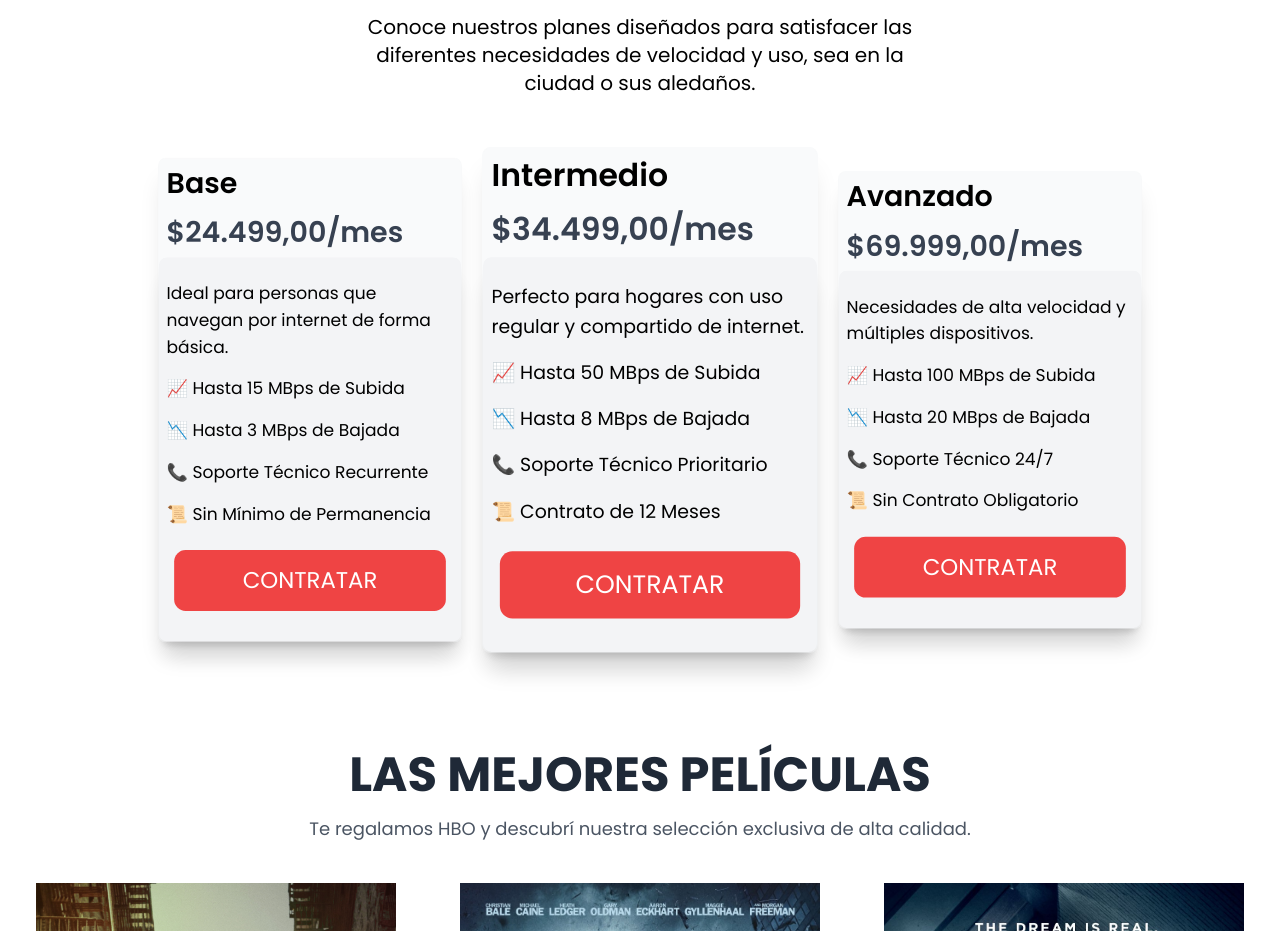
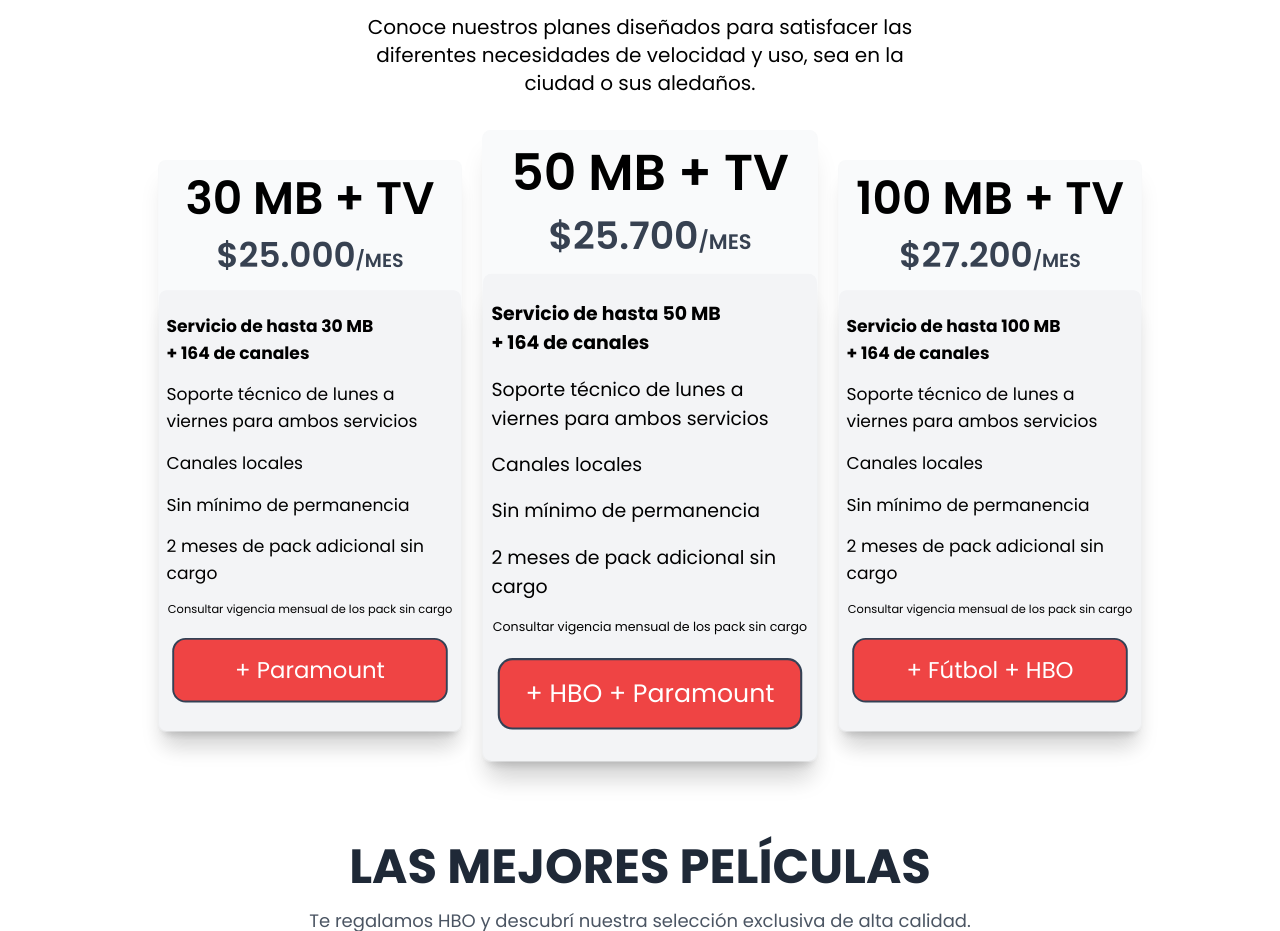
Before and after one commit to SoftFusion-Technologies/ep-cornaglia-ofi, a React (Vite) app: page / in a window 1280 px wide. Shown: the part 2720-3651 px from the top of the page. Built offline with nearby package versions, Linux system fonts and the light colour scheme.

Commit message:
Modified Pricing & Pricing Card

```diff
--- a/src/Components/Cards/PricingCard.jsx
+++ b/src/Components/Cards/PricingCard.jsx
@@ -8,9 +8,17 @@ AOS.init();
 const PricingCard = ({
   plan = 'Ejemplo',
   price = '$000.00/mes',
-  description = 'Lore ipsum',
-  featuresList = [1, 2, 3, 4],
-  isMostPopular = false
+  mainFeature = "Servicio de hasta MB + 164 de canales",
+  channels = "+ 164 de canales",
+  featuresList = [
+    "Soporte técnico de lunes a viernes para ambos servicios",
+    "Canales locales",
+    "Sin mínimo de permanencia",
+    "2 meses de pack adicional sin cargo"
+  ],
+  isMostPopular = false,
+  consult = "Consultar vigencia mensual de los pack sin cargo",
+  contract = "Contratar"
 }) => {
   return (
     <div
@@ -21,28 +29,30 @@ const PricingCard = ({
                 : 'scale-95 transform'
               }`}
     >
-      <div className="text-3xl font-semibold">
-        <h1 className="p-2">{plan}</h1>
-        <h2 className="p-2 text-gray-700">{price}</h2>
+      <div className="text-3xl font-semibold text-center">
+        <h1 className="py-4 text-5xl ">{plan}</h1>
+        <h2 className="pb-4 text-gray-700 text-4xl">{price}<span className='text-xl'>/MES</span></h2>
       </div>
       <div className="text-lg bg-gray-100 border-gray-200 border-opacity-10 rounded-lg shadow-xl py-4">
-        <p className="p-2">{description}</p>
+
         <ul>
-          <li className="p-2">&#128200; {featuresList[0]}</li>
-          <li className="p-2">&#128201; {featuresList[1]}</li>
-          <li className="p-2">&#128222; {featuresList[2]}</li>
-          <li className="p-2">&#128220; {featuresList[3]}</li>
+          <li className="p-2 font-bold">{mainFeature} <br></br>{channels}</li>
+          <li className="p-2">{featuresList[0]}</li>
+          <li className="p-2">{featuresList[1]}</li>
+          <li className="p-2">{featuresList[2]}</li>
+          <li className="p-2">{featuresList[3]}</li>
+          <li className="p-2 text-xs text-center">{consult}</li>
         </ul>
         <div className="flex justify-center items-center">
         <button
-            className={`m-4 py-4 w-full bg-red-500 text-white rounded-xl text-2xl hover:bg-red-300
-                        focus:ring-2 focus:ring-red-400 ${
+            className={`m-4 py-4 w-full bg-red-500 text-white rounded-xl text-2xl ring-2 ring-slate-700 hover:bg-red-600
+                        focus:ring-2 focus:ring-red-400  ${
                           isMostPopular
-                            ? 'bg-red-400 hover:bg-red-500 focus:ring-2 focus:ring-red-500 text-white'
+                            ? 'bg-red-400 hover:bg-red-500 focus:ring-2 focus:ring-red-900 text-white'
                             : null
                         }`}
           >
-            CONTRATAR
+            {contract}
           </button>
         </div>
       </div>
--- a/src/Components/Header/Pricing.jsx
+++ b/src/Components/Header/Pricing.jsx
@@ -3,40 +3,31 @@ import PricingCard from "../Cards/PricingCard";
 
 const plans = [
     {
-        plan: "Base",
-        price: "$24.499,00/mes",
-        description: "Ideal para personas que navegan por internet de forma básica.",
-        featuresList: [
-            "Hasta 15 MBps de Subida",
-            "Hasta 3 MBps de Bajada",
-            "Soporte Técnico Recurrente",
-            "Sin Mínimo de Permanencia"
-        ],
-        isMostPopular: false
+        plan: "30 MB + TV",
+        price: "$25.000",
+
+        mainFeature: "Servicio de hasta 30 MB",
+
+        isMostPopular: false,
+        contract: "+ Paramount"
     },
     {
-        plan: "Intermedio",
-        price: "$34.499,00/mes",
-        description: "Perfecto para hogares con uso regular y compartido de internet.",
-        featuresList: [
-            "Hasta 50 MBps de Subida",
-            "Hasta 8 MBps de Bajada",
-            "Soporte Técnico Prioritario",
-            "Contrato de 12 Meses"
-        ],
-        isMostPopular: true
+        plan: "50 MB + TV",
+        price: "$25.700",
+
+        mainFeature: "Servicio de hasta 50 MB",
+
+        isMostPopular: true,
+        contract: "+ HBO + Paramount"
     },
     {
-        plan: "Avanzado",
-        price: "$69.999,00/mes",
-        description: "Necesidades de alta velocidad y múltiples dispositivos.",
-        featuresList: [
-            "Hasta 100 MBps de Subida",
-            "Hasta 20 MBps de Bajada",
-            "Soporte Técnico 24/7",
-            "Sin Contrato Obligatorio"
-        ],
-        isMostPopular: false
+        plan: "100 MB + TV",
+        price: "$27.200",
+
+        mainFeature: "Servicio de hasta 100 MB",
+
+        isMostPopular: false,
+        contract: "+ Fútbol + HBO"
     }
 ]
 
```
